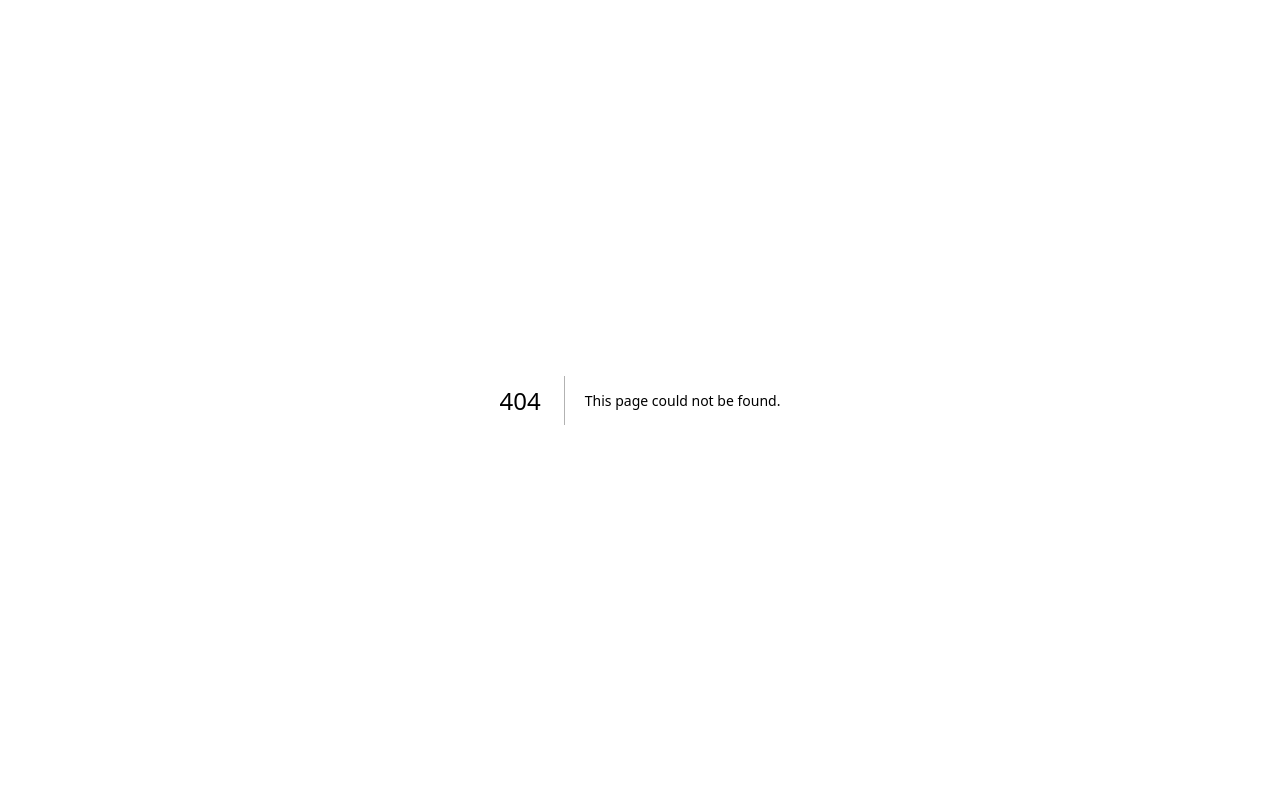
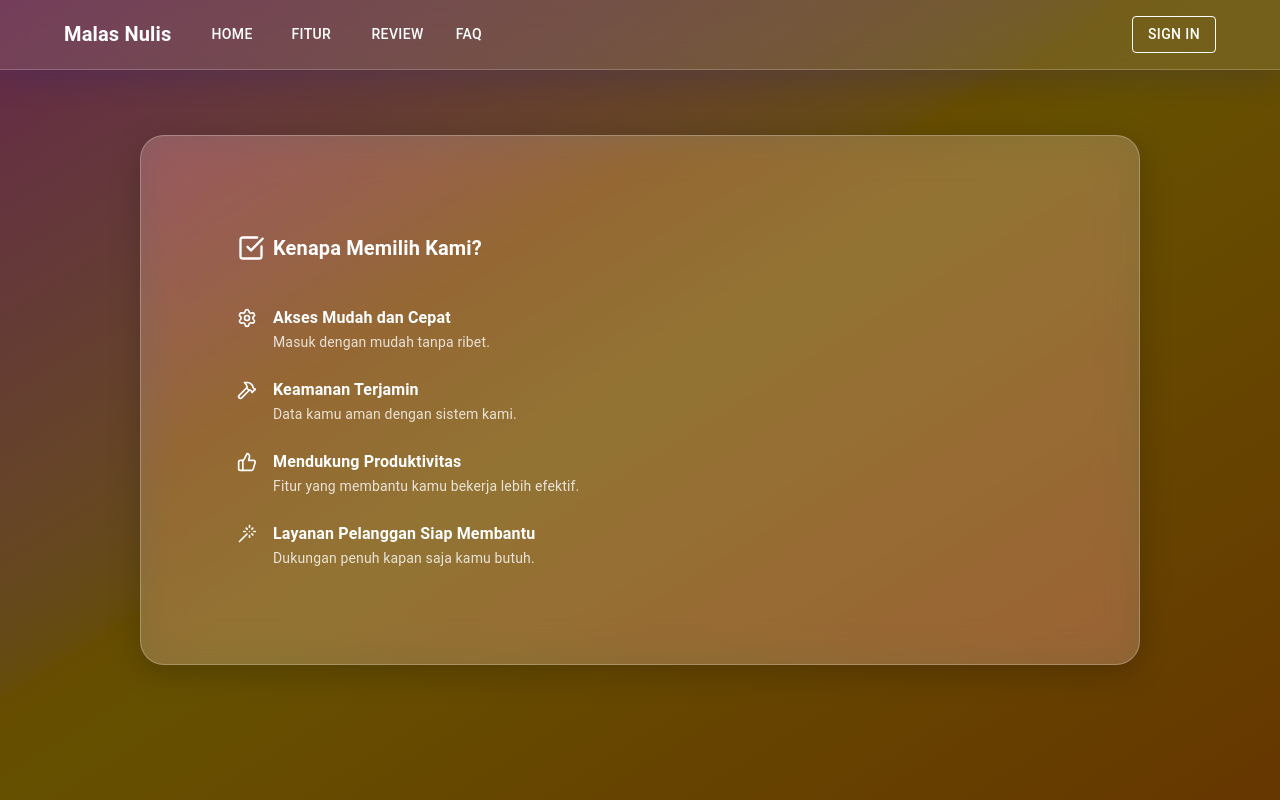
Before and after one commit to cherrylnh17/copywriter-fe, a Next.js app: page /verify-account in a window 1280 px wide. Before the commit this address had no page. Built offline with nearby package versions, Linux system fonts and the light colour scheme.

Commit message:
update login

```diff
--- /dev/null
+++ b/src/app/verify-account/page.js
@@ -0,0 +1,12 @@
+"use client";
+import Otp from "../../auth/Otp";
+import Navbar from "../../auth/Navbar";
+
+export default function Home() {
+  return (
+    <div className="bg-gradient-to-br from-pink-400/40 via-yellow-400/40 to-orange-400/40 text-white">
+        <Navbar />
+        <Otp />
+    </div>
+  );
+}
--- /dev/null
+++ b/src/auth/Otp.jsx
@@ -0,0 +1,65 @@
+"use client";
+import * as React from "react";
+import { Box, Paper } from "@mui/material";
+import { styled } from "@mui/material/styles";
+import { motion } from "framer-motion";
+
+import SitemarkContent from "./SitemarkContent";
+import OtpForm from "./OtpForm";
+
+const GlassPaper = styled(Paper)(({ theme }) => ({
+  backdropFilter: "blur(20px) saturate(180%)",
+  WebkitBackdropFilter: "blur(20px) saturate(180%)",
+  backgroundColor: "rgba(255, 255, 255, 0.2)",
+  borderRadius: "24px",
+  overflow: "hidden",
+  border: "1px solid rgba(255, 255, 255, 0.25)",
+  boxShadow: "0 8px 32px rgba(0, 0, 0, 0.2)",
+  width: "100%",
+  [theme.breakpoints.up("sm")]: {
+    width: "500px",
+  },
+  [theme.breakpoints.up("md")]: {
+    width: "1000px",
+    flexDirection: "row",
+  },
+}));
+
+export default function Otp() {
+  return (
+    <Box
+      sx={{
+        minHeight: "100vh",
+        display: "flex",
+        justifyContent: "center",
+        alignItems: "center",
+        backgroundSize: "cover",
+        p: 2,
+        color: "#fff",
+      }}
+    >
+      <motion.div
+        initial={{ opacity: 0, y: 50 }}
+        animate={{ opacity: 1, y: 0 }}
+        transition={{ duration: 0.8 }}
+      >
+        <GlassPaper elevation={3} sx={{ p: { xs: 4, md: 6 } }}>
+          <Box
+            sx={{
+              display: "flex",
+              flexDirection: { xs: "column-reverse", md: "row" },
+              width: "100%",
+            }}
+          >
+            <Box sx={{ flex: { xs: "none", md: 1 } }}>
+              <SitemarkContent />
+            </Box>
+            <Box sx={{ flex: { xs: "none", md: 1 } }}>
+              {/* <OtpForm /> */}
+            </Box>
+          </Box>
+        </GlassPaper>
+      </motion.div>
+    </Box>
+  );
+}
--- /dev/null
+++ b/src/auth/OtpForm.jsx
@@ -0,0 +1,24 @@
+"use client"
+import * as React from 'react';
+import { REGEXP_ONLY_DIGITS_AND_CHARS } from "input-otp"
+
+import {
+  InputOTP,
+  InputOTPGroup,
+  InputOTPSlot,
+} from "@/components/ui/input-otp"
+
+export default function OtpForm() {
+  return (
+    <InputOTP maxLength={6} pattern={REGEXP_ONLY_DIGITS_AND_CHARS}>
+      <InputOTPGroup>
+        <InputOTPSlot index={0} />
+        <InputOTPSlot index={1} />
+        <InputOTPSlot index={2} />
+        <InputOTPSlot index={3} />
+        <InputOTPSlot index={4} />
+        <InputOTPSlot index={5} />
+      </InputOTPGroup>
+    </InputOTP>
+  )
+}
--- a/src/auth/SignInForm.jsx
+++ b/src/auth/SignInForm.jsx
@@ -1,5 +1,6 @@
 "use client";
 import * as React from "react";
+import Swal from 'sweetalert2';
 import {
   Box, Typography, TextField, Button, Link, Checkbox,
   FormControlLabel, Divider,
@@ -53,10 +54,17 @@ export default function SignInForm() {
 
         let data;
         try {
-          data = await res.json();
-        } catch {
-          throw new Error('Server error: response bukan JSON');
+          const text = await res.text();
+          try {
+            data = JSON.parse(text);
+          } catch {
+            console.error("Respon bukan JSON:\n", text);
+            throw new Error("Server error: response bukan JSON");
+          }
+        } catch (e) {
+          throw new Error("Gagal membaca respon dari server");
         }
+
 
         if (!res.ok) throw new Error(data.message || "Login Gagal");
 
```
